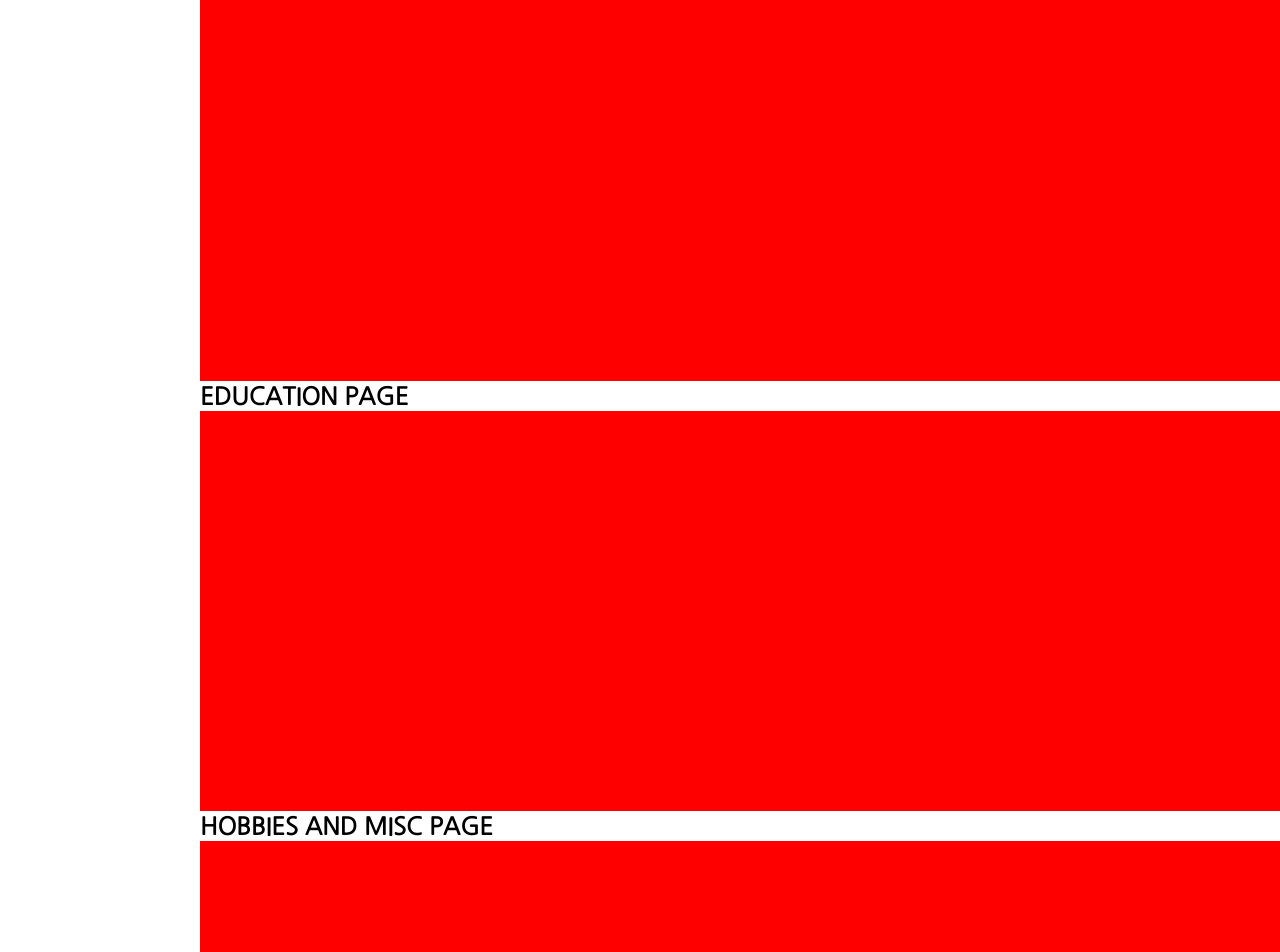
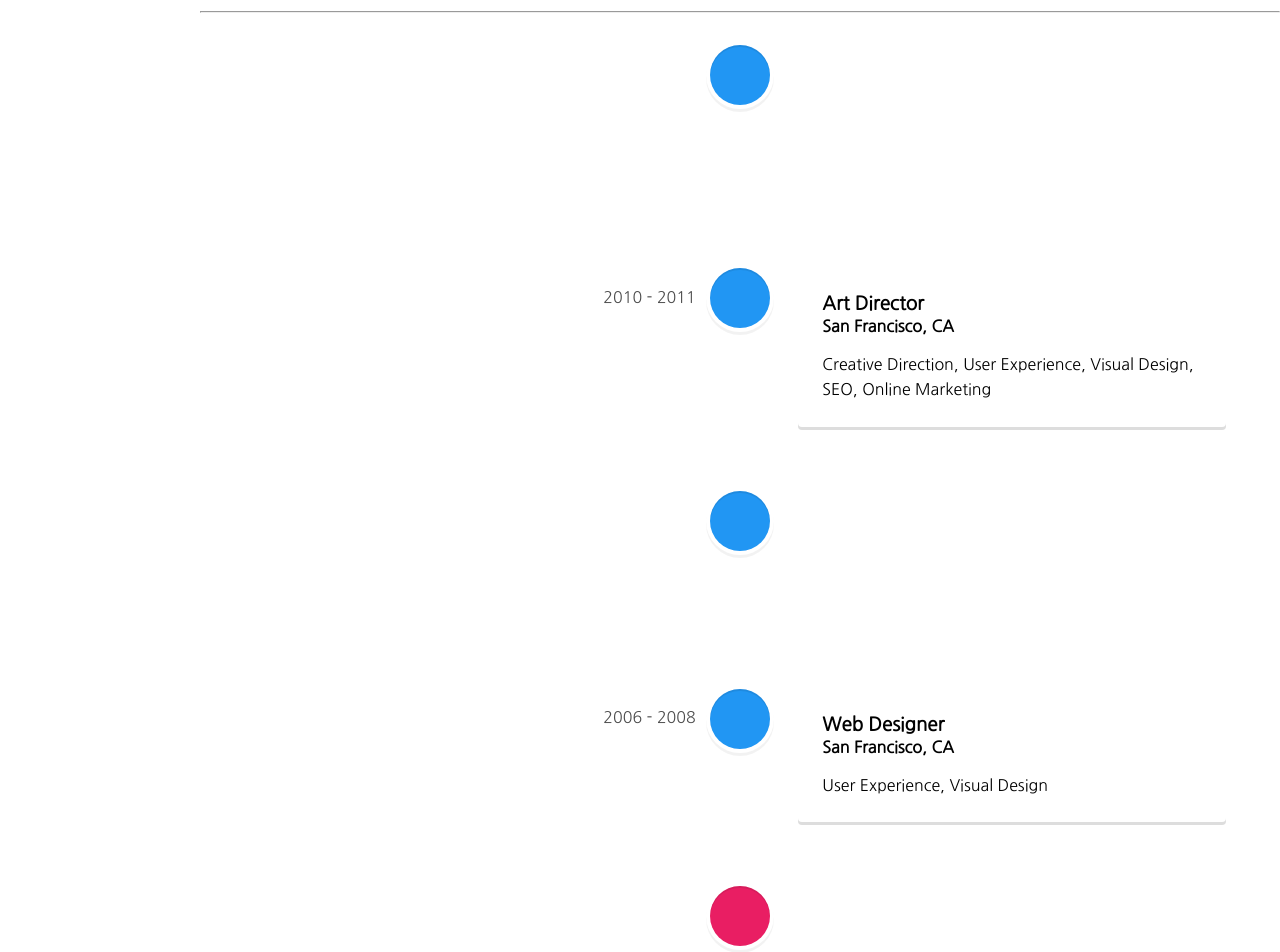
Before and after one commit to jgiwinski/ji-portfolio, a React (Create React App) app: page / in a window 1280 px wide. Shown: the part 2400-3352 px from the top of the page. Built offline with nearby package versions, Linux system fonts and the light colour scheme.

Commit message:
Install vertical timeline

```diff
--- a/package.json
+++ b/package.json
@@ -9,6 +9,7 @@
     "react-router-hash-link": "^2.4.3",
     "react-scripts": "4.0.3",
     "react-scroll": "^1.8.3",
+    "react-vertical-timeline-component": "^3.3.3",
     "sass": "^1.38.0"
   },
   "scripts": {
@@ -37,6 +38,7 @@
   "devDependencies": {
     "@types/react": "^17.0.18",
     "@types/react-router-hash-link": "^2.4.1",
+    "@types/react-vertical-timeline-component": "^3.0.1",
     "typescript": "^4.3.5"
   }
 }
--- a/src/components/Projects/Projects.scss
+++ /dev/null
@@ -1,7 +0,0 @@
-@import '../../index.scss';
-
-.box {
-    height: 400px;
-    width: 100%;
-    background-color: red;
-}
--- a/src/components/Projects/Projects.tsx
+++ b/src/components/Projects/Projects.tsx
@@ -1,4 +1,3 @@
-import './Projects.scss';
 import { Project } from '../Project/Project';
 import { projectData } from '../../data/projectData';
 
--- a/src/components/WorkExp/WorkExp.tsx
+++ b/src/components/WorkExp/WorkExp.tsx
@@ -1,10 +1,77 @@
 import './WorkExp.scss';
+import { VerticalTimeline, VerticalTimelineElement }  from 'react-vertical-timeline-component';
+import 'react-vertical-timeline-component/style.min.css';
+
 
 export const WorkExp = () => {
     return (
         <section id='workexp'>
-            <h1>WORK EXPERIENCE PAGE</h1>
-            <section className='box'></section>
+            <h2 className='section-title'>PROFESSIONAL EXPERIENCE</h2>
+            <hr></hr>
+            <VerticalTimeline>
+  <VerticalTimelineElement
+    className="vertical-timeline-element--work"
+    contentStyle={{ background: 'rgb(33, 150, 243)', color: '#fff' }}
+    contentArrowStyle={{ borderRight: '7px solid  rgb(33, 150, 243)' }}
+    date="2011 - present"
+    iconStyle={{ background: 'rgb(33, 150, 243)', color: '#fff' }}
+    // icon={<WorkIcon />}
+  >
+    <h3 className="vertical-timeline-element-title">Creative Director</h3>
+    <h4 className="vertical-timeline-element-subtitle">Miami, FL</h4>
+    <p>
+      Creative Direction, User Experience, Visual Design, Project Management, Team Leading
+    </p>
+  </VerticalTimelineElement>
+  <VerticalTimelineElement
+    className="vertical-timeline-element--work"
+    date="2010 - 2011"
+    iconStyle={{ background: 'rgb(33, 150, 243)', color: '#fff' }}
+    // icon={<WorkIcon />}
+  >
+    <h3 className="vertical-timeline-element-title">Art Director</h3>
+    <h4 className="vertical-timeline-element-subtitle">San Francisco, CA</h4>
+    <p>
+      Creative Direction, User Experience, Visual Design, SEO, Online Marketing
+    </p>
+  </VerticalTimelineElement>
+  <VerticalTimelineElement
+    className="vertical-timeline-element--work"
+    date="2008 - 2010"
+    iconStyle={{ background: 'rgb(33, 150, 243)', color: '#fff' }}
+    // icon={<WorkIcon />}
+  >
+    <h3 className="vertical-timeline-element-title">Web Designer</h3>
+    <h4 className="vertical-timeline-element-subtitle">Los Angeles, CA</h4>
+    <p>
+      User Experience, Visual Design
+    </p>
+  </VerticalTimelineElement>
+  <VerticalTimelineElement
+    className="vertical-timeline-element--work"
+    date="2006 - 2008"
+    iconStyle={{ background: 'rgb(33, 150, 243)', color: '#fff' }}
+    // icon={<WorkIcon />}
+  >
+    <h3 className="vertical-timeline-element-title">Web Designer</h3>
+    <h4 className="vertical-timeline-element-subtitle">San Francisco, CA</h4>
+    <p>
+      User Experience, Visual Design
+    </p>
+  </VerticalTimelineElement>
+  <VerticalTimelineElement
+    className="vertical-timeline-element--education"
+    date="April 2013"
+    iconStyle={{ background: 'rgb(233, 30, 99)', color: '#fff' }}
+    // icon={<SchoolIcon />}
+  >
+    <h3 className="vertical-timeline-element-title">Content Marketing for Web, Mobile and Social Media</h3>
+    <h4 className="vertical-timeline-element-subtitle">Online Course</h4>
+    <p>
+      Strategy, Social Media
+    </p>
+  </VerticalTimelineElement>
+</VerticalTimeline>
         </section>
     )
 }
```
Also changed, not shown: 2 other files (tests, documents, lock files or other folders).
